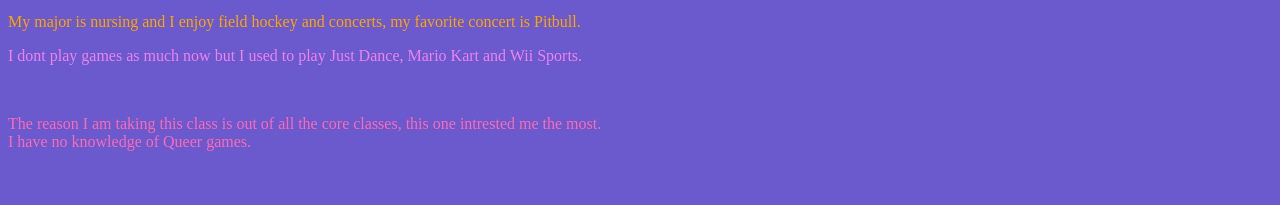
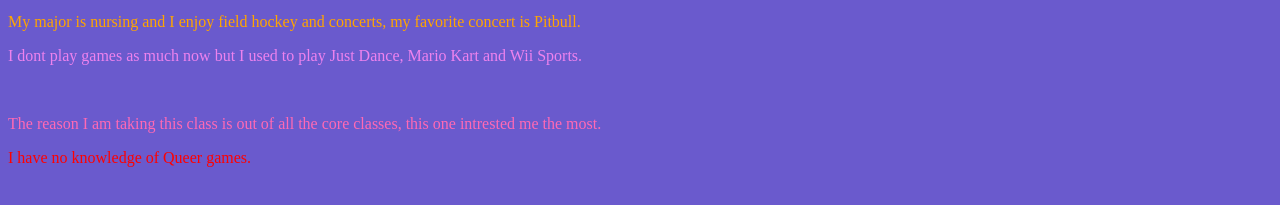
Before and after one commit to haleyace/haley, a plain HTML site: page index.html in a window 1280 px wide. Shown: the part 87-292 px from the top of the page. Drawn offline with Linux system fonts and the light colour scheme.

Commit message:
Update index.html

```diff
--- a/index.html
+++ b/index.html
@@ -17,7 +17,7 @@
     <p style="color:Violet;">I dont play games as much now but I used to play Just Dance, Mario Kart and Wii Sports.</p>
     <marquee direction="down">Sports,traveling,family,my dogs and my education.</marquee>
     <p style="color:HotPink;">The reason I am taking this class is out of all the core classes, this one intrested me the most.<br>
-    I have no knowledge of Queer games.</p>
+    <p style="color:red;">I have no knowledge of Queer games.</p>
 
 
 
```
